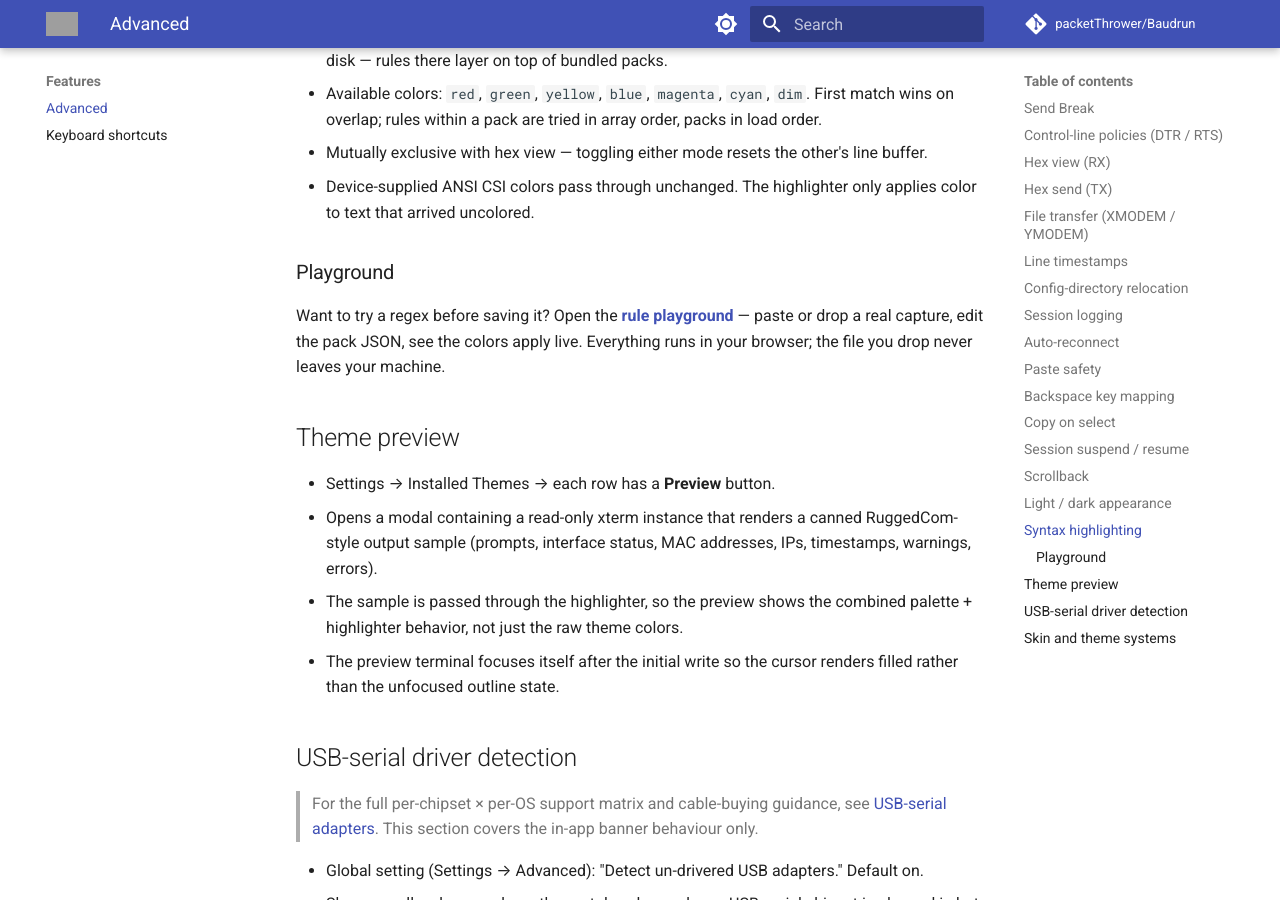
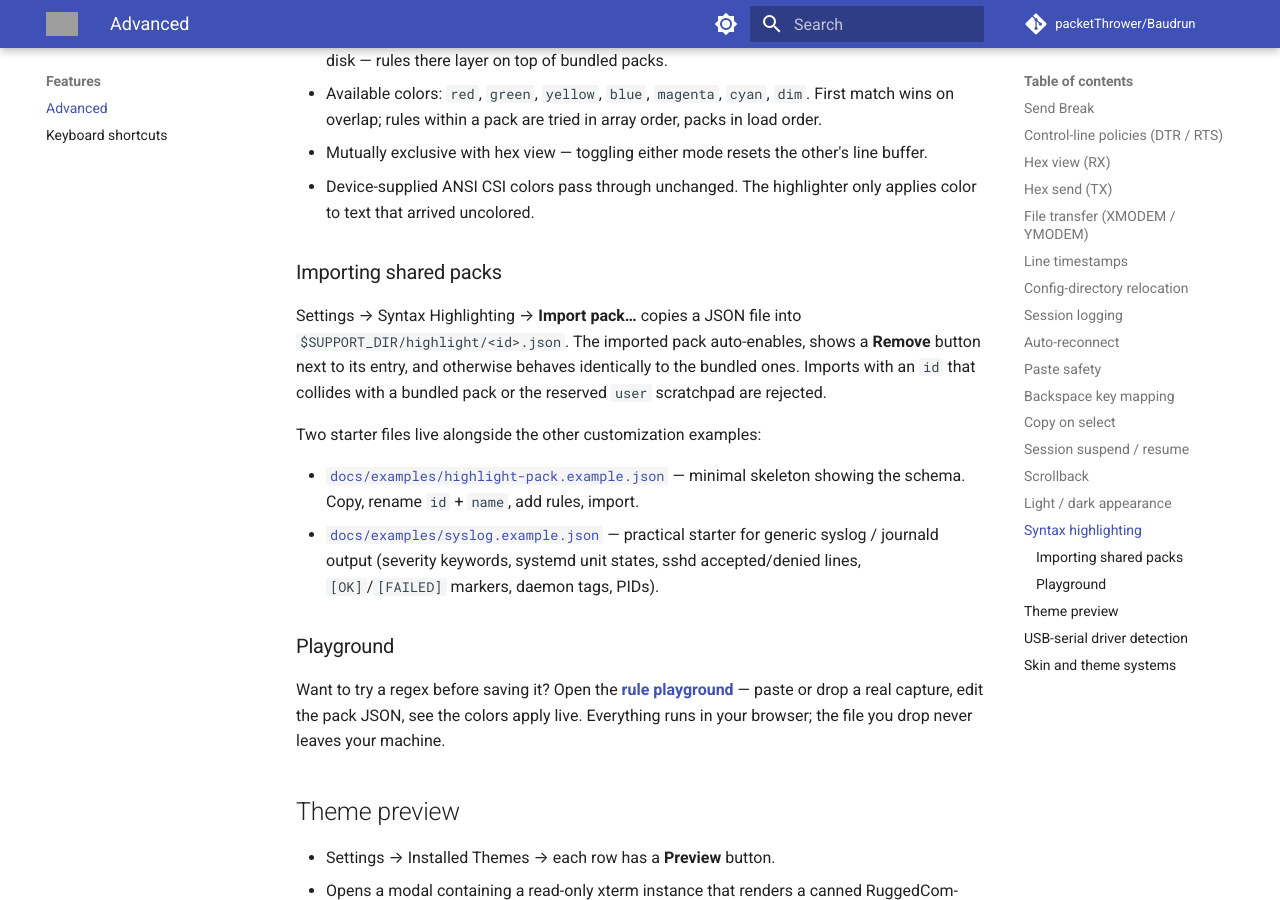
Before and after one commit to packetThrower/Baudrun, an MkDocs documentation site: the page built from docs/ADVANCED.md, in a window 1280 px wide and 900 px high, scrolled down 7997 px. Built offline with MkDocs 1.6.1 and Material for MkDocs 9.7.7, drawn with Linux system fonts in a browser that asks for light colours; comment, search, counter and statistics services are not loaded; grey boxes are pictures that could not be loaded.

Commit message:
docs(ADVANCED): link to highlight-pack example files
Added a "Importing shared packs" subsection under Syntax Highlighting
linking to the two files under docs/examples/ — the minimal schema
skeleton and the syslog starter. Mirrors how SKINS.md and THEMES.md
surface their example files.

Co-Authored-By: Claude Opus 4.7 (1M context) <noreply@anthropic.com>

```diff
--- a/docs/ADVANCED.md
+++ b/docs/ADVANCED.md
@@ -324,6 +324,24 @@ scale linearly with line count.
 - Device-supplied ANSI CSI colors pass through unchanged. The
   highlighter only applies color to text that arrived uncolored.
 
+### Importing shared packs
+
+Settings → Syntax Highlighting → **Import pack…** copies a JSON file
+into `$SUPPORT_DIR/highlight/<id>.json`. The imported pack auto-enables,
+shows a **Remove** button next to its entry, and otherwise behaves
+identically to the bundled ones. Imports with an `id` that collides
+with a bundled pack or the reserved `user` scratchpad are rejected.
+
+Two starter files live alongside the other customization examples:
+
+- [`docs/examples/highlight-pack.example.json`](examples/highlight-pack.example.json)
+  — minimal skeleton showing the schema. Copy, rename `id` + `name`,
+  add rules, import.
+- [`docs/examples/syslog.example.json`](examples/syslog.example.json)
+  — practical starter for generic syslog / journald output (severity
+  keywords, systemd unit states, sshd accepted/denied lines,
+  `[OK]`/`[FAILED]` markers, daemon tags, PIDs).
+
 ### Playground
 
 Want to try a regex before saving it? Open the
```
